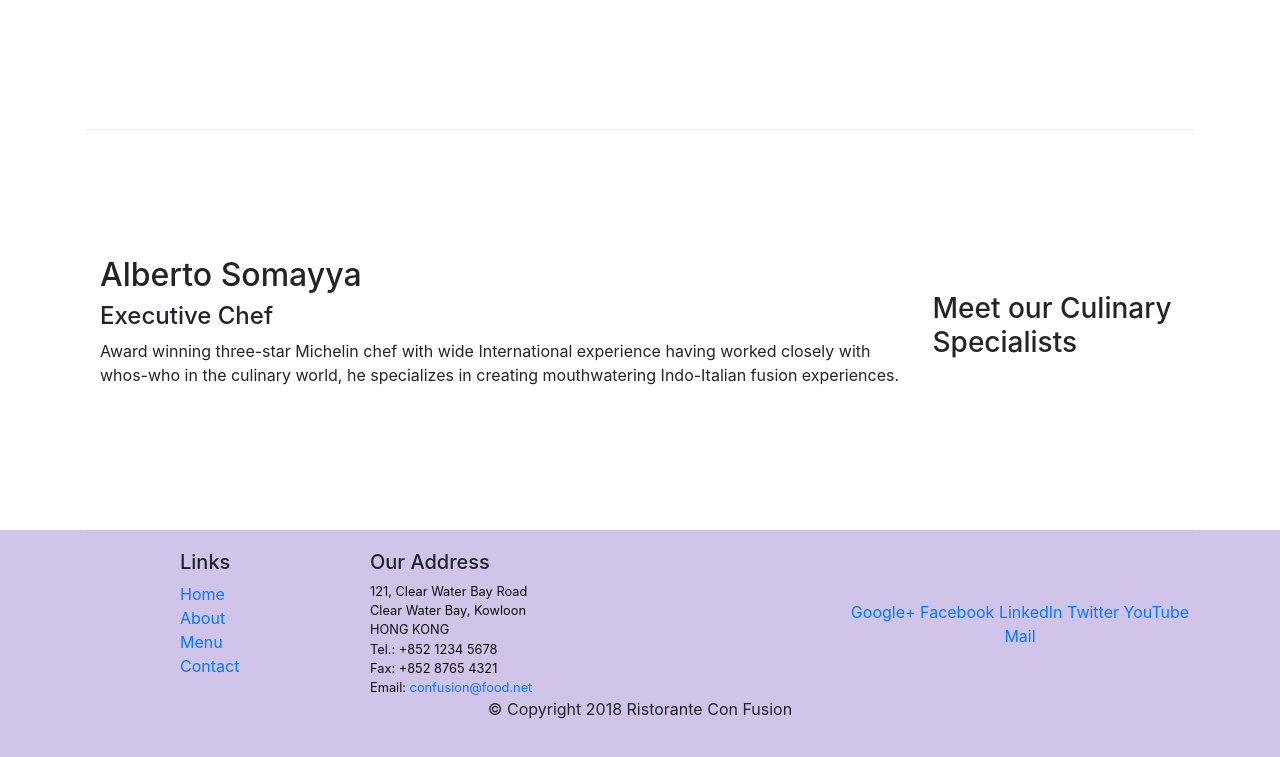
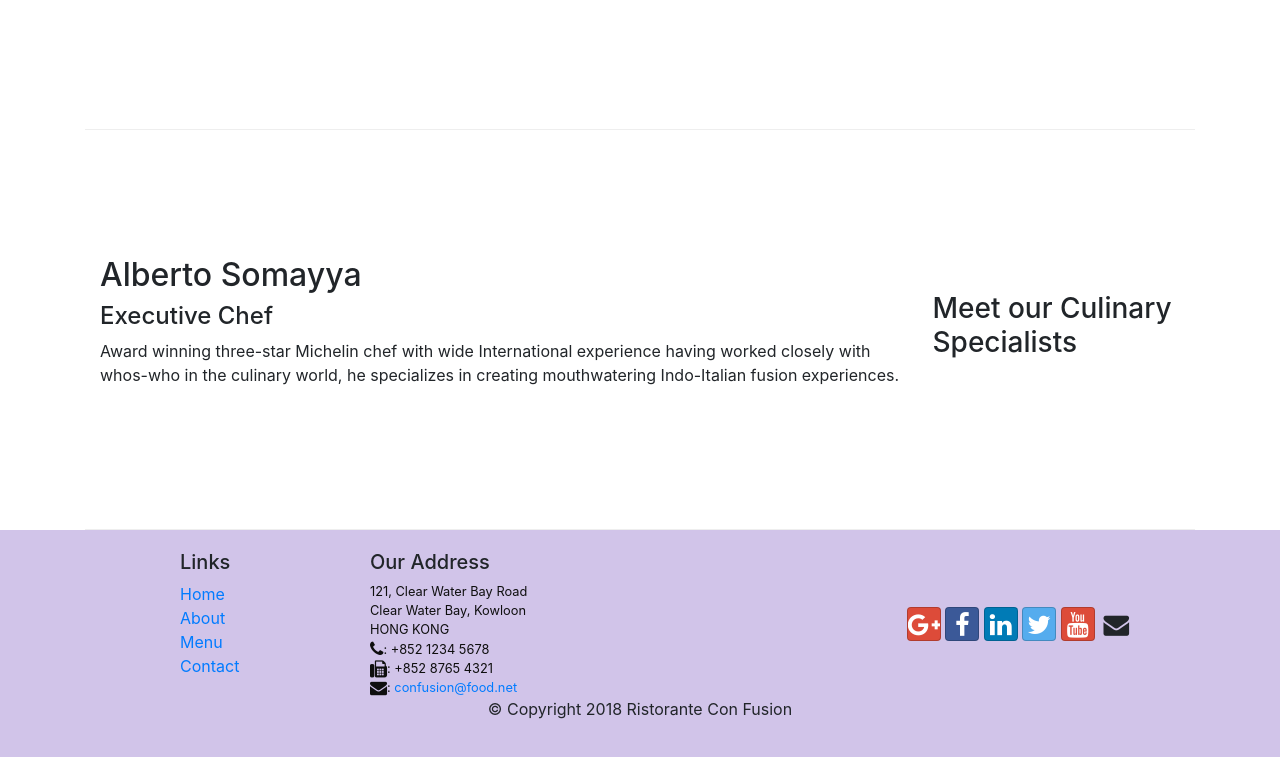
Before and after one commit to mickm3n/conFusion, a website: page index.html in a window 1280 px wide. Shown: the part 1004-1761 px from the top of the page. Drawn offline with nearby package versions, Linux system fonts and the light colour scheme.

Commit message:
use icon fonts

```diff
--- a/index.html
+++ b/index.html
@@ -10,6 +10,8 @@
 
     <!-- Bootstrap CSS -->
     <link rel="stylesheet" href="node_modules/bootstrap/dist/css/bootstrap.min.css">
+    <link rel="stylesheet" href="node_modules/font-awesome/css/font-awesome.min.css">
+    <link rel="stylesheet" href="node_modules/bootstrap-social/bootstrap-social.css">
     <link rel="stylesheet" href="css/styles.css">
 </head>
 
@@ -22,10 +24,10 @@
             <a class="navbar-brand mr-auto" href="#">Confusion</a>
             <div class="collapse navbar-collapse" id="Navbar">
                 <ul class="navbar-nav mr-auto">
-                    <li class="nav-item active"><a class="nav-link" href="#">Home</a></li>
-                    <li class="nav-item"><a class="nav-link" href="./aboutus.html">About</a></li>
-                    <li class="nav-item"><a class="nav-link" href="#">Menu</a></li>
-                    <li class="nav-item"><a class="nav-link" href="#">Contact</a></li>
+                    <li class="nav-item active"><a class="nav-link" href="#"><span class="fa fa-home fa-lg"></span> Home</a></li>
+                    <li class="nav-item"><a class="nav-link" href="./aboutus.html"><span class="fa fa-info fa-lg"></span> About</a></li>
+                    <li class="nav-item"><a class="nav-link" href="#"><span class="fa fa-list fa-lg"></span> Menu</a></li>
+                    <li class="nav-item"><a class="nav-link" href="#"><span class="fa fa-address-card fa-lg"></span> Contact</a></li>
                 </ul>
             </div>
         </div>
@@ -96,19 +98,19 @@
 		              121, Clear Water Bay Road<br>
 		              Clear Water Bay, Kowloon<br>
 		              HONG KONG<br>
-		              Tel.: +852 1234 5678<br>
-		              Fax: +852 8765 4321<br>
-		              Email: <a href="mailto:confusion@food.net">confusion@food.net</a>
+		              <i class="fa fa-phone fa-lg"></i>: +852 1234 5678<br>
+		              <i class="fa fa-fax fa-lg"></i>: +852 8765 4321<br>
+		              <i class="fa fa-envelope fa-lg"></i>: <a href="mailto:confusion@food.net">confusion@food.net</a>
 		           </address>
                 </div>
                 <div class="col-12 col-sm-4 align-self-center">
                     <div class="text-center">
-                        <a href="http://google.com/+">Google+</a>
-                        <a href="http://www.facebook.com/profile.php?id=">Facebook</a>
-                        <a href="http://www.linkedin.com/in/">LinkedIn</a>
-                        <a href="http://twitter.com/">Twitter</a>
-                        <a href="http://youtube.com/">YouTube</a>
-                        <a href="mailto:">Mail</a>
+                        <a class="btn btn-social-icon btn-google" href="http://google.com/+"><i class="fa fa-google-plus fa-lg"></i></a>
+                        <a class="btn btn-social-icon btn-facebook" href="http://www.facebook.com/profile.php?id="><i class="fa fa-facebook fa-lg"></i></a>
+                        <a class="btn btn-social-icon btn-linkedin" href="http://www.linkedin.com/in/"><i class="fa fa-linkedin fa-lg"></i></a>
+                        <a class="btn btn-social-icon btn-twitter" href="http://twitter.com/"><i class="fa fa-twitter fa-lg"></i></a>
+                        <a class="btn btn-social-icon btn-google" href="http://youtube.com/"><i class="fa fa-youtube fa-lg"></i></a>
+                        <a class="btn btn-social-icon" href="mailto:"><i class="fa fa-envelope fa-lg"></i></a>
                     </div>
                 </div>
            </div>
--- a/package.json
+++ b/package.json
@@ -15,6 +15,8 @@
   },
   "dependencies": {
     "bootstrap": "^4.2.1",
+    "bootstrap-social": "^5.1.1",
+    "font-awesome": "^4.7.0",
     "jquery": "^3.3.1",
     "popper.js": "^1.14.6"
   }
```
Also changed, not shown: aboutus.html (+15 -13 lines), 1 other file.
